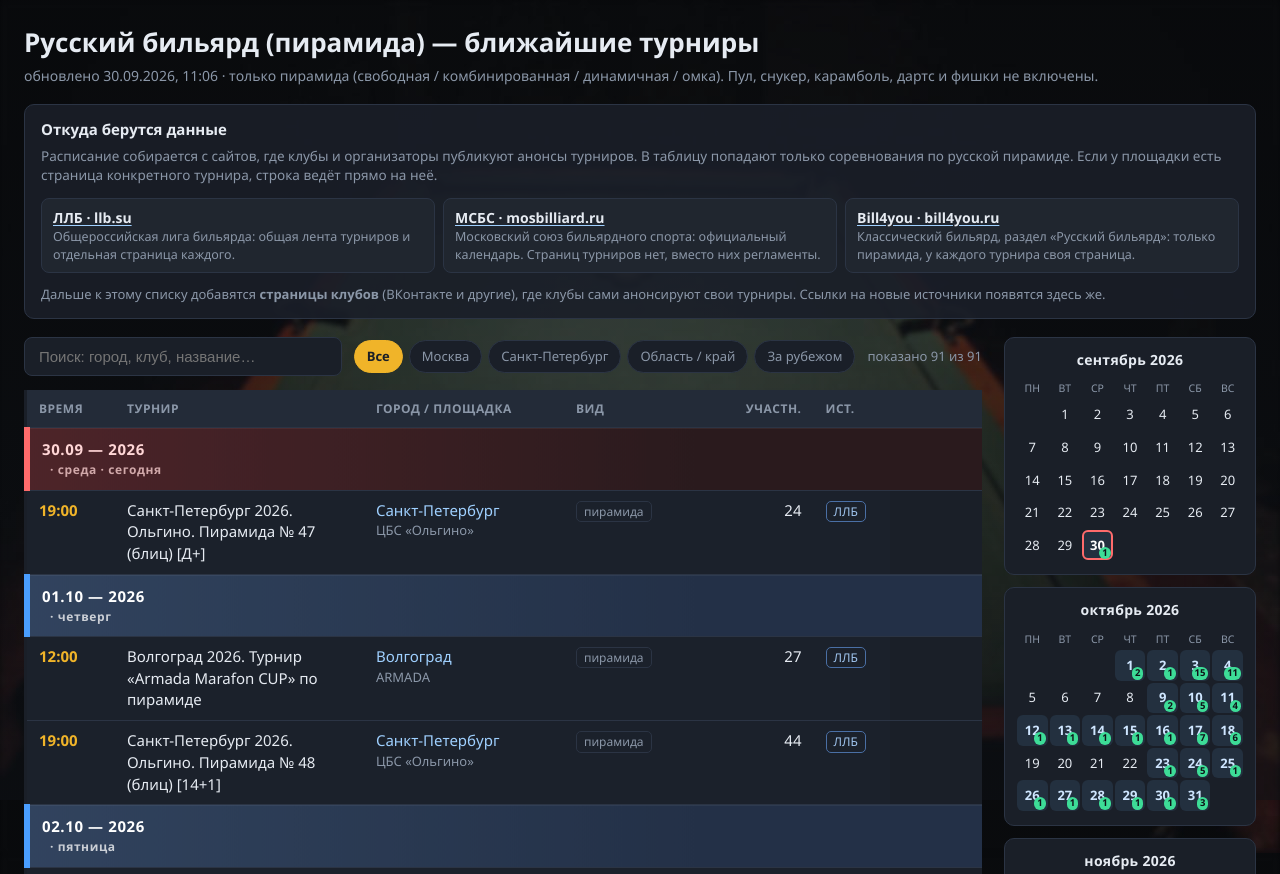
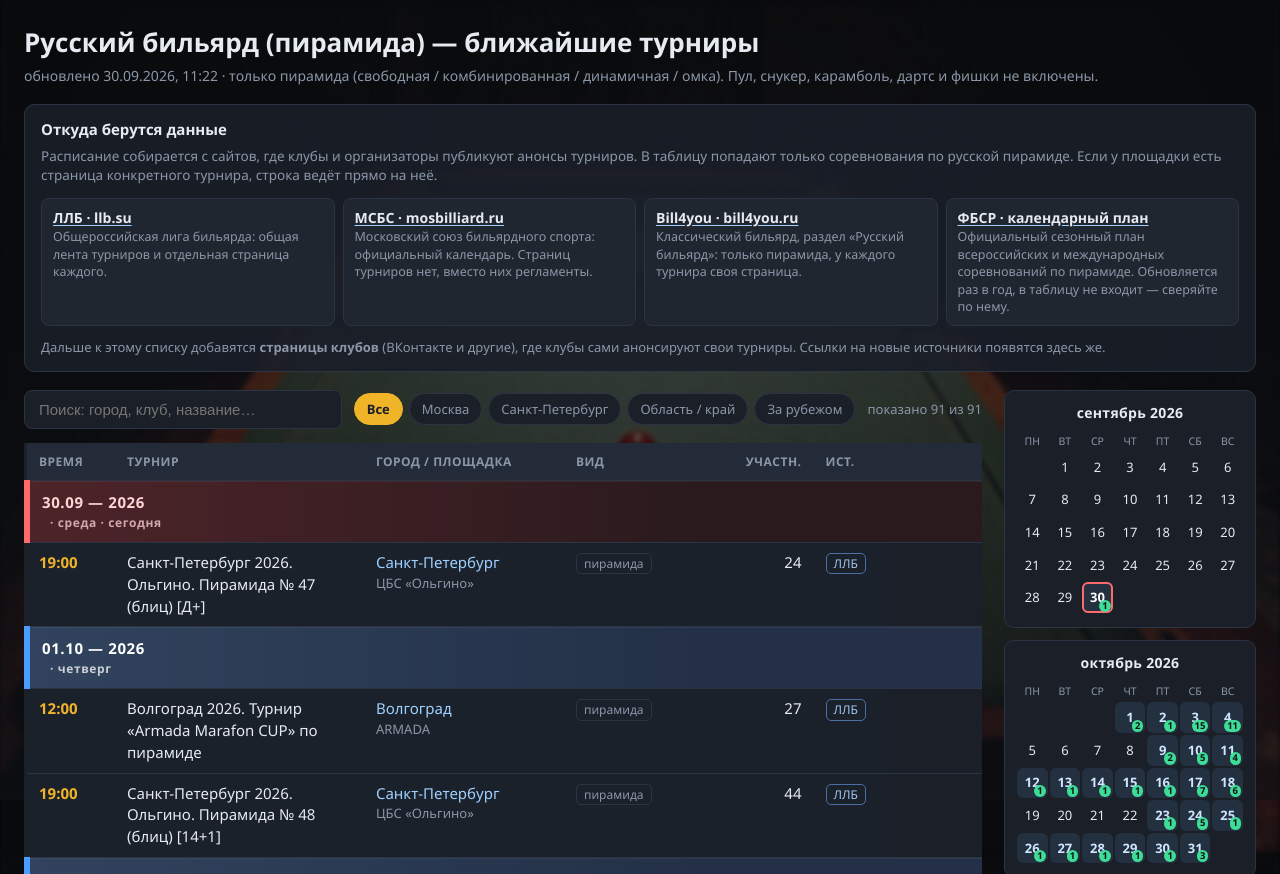
Before and after one commit to billiardpyramid/tournirs, a website: page index.html in a window 1280 px wide. Shown: the top 874 px of the page. Drawn offline with Linux system fonts and the light colour scheme.

Commit message:
Сборка: карточка ФБСР в списке источников

```diff
--- a/index.html
+++ b/index.html
@@ -169,7 +169,7 @@
 
   <h1>Русский бильярд (пирамида) — ближайшие турниры</h1>
   <div class="sub">
-    <span id="upd">обновлено 30.09.2026, 11:06</span> · только пирамида
+    <span id="upd">обновлено 30.09.2026, 11:22</span> · только пирамида
     (свободная / комбинированная / динамичная / омка).
     Пул, снукер, карамболь, дартс и фишки не включены.
   </div>
@@ -195,6 +195,11 @@
         <a href="https://bill4you.ru/rus-billiard/tournament" target="_blank" rel="noopener noreferrer"><b>Bill4you · bill4you.ru</b></a>
         <div class="d">Классический бильярд, раздел «Русский бильярд»: только пирамида, у каждого
           турнира своя страница.</div>
+      </li>
+      <li>
+        <a href="https://www.fbsrf.ru/sites/default/files/17kalendar_fbsr_2026__s_ms.pdf" target="_blank" rel="noopener noreferrer"><b>ФБСР · календарный план</b></a>
+        <div class="d">Официальный сезонный план всероссийских и международных соревнований
+          по пирамиде. Обновляется раз в год, в таблицу не входит — сверяйте по нему.</div>
       </li>
     </ul>
     <p class="srcs-more">
@@ -294,7 +299,7 @@ const ROWS = [
 ["03.10","11:00","Новокузнецк 2026. 7-й тур серии открытых турниров \"Лига Бороды\" по пирамиде","Новокузнецк|Кураж","пирамида","17","ЛЛБ","llb","https://www.llb.su/t/5525626"],
 ["03.10","11:30","Московская пирамида (Сибирка)","Кропоткин|БК Ковбой","пирамида","22","B4Y","b4y","https://bill4you.ru/rus-billiard/tournament/14620"],
 ["03.10","12:00","Санкт-Петербург 2026. ТриК3. Пирамида № 13 (блиц) [Д]","Санкт-Петербург|ТриК3","пирамида","1","ЛЛБ","llb","https://www.llb.su/t/5545206"],
-["03.10","12:30","ЛЛБ 2026. Москва. Пирамида № 71 [К] ≤1300","Москва|33","пирамида","35","ЛЛБ","llb","https://www.llb.su/t/5545899"],
+["03.10","12:30","ЛЛБ 2026. Москва. Пирамида № 71 [К] ≤1300","Москва|33","пирамида","36","ЛЛБ","llb","https://www.llb.su/t/5545899"],
 ["04.10","05:00","Первенство Новосибирска \"Комбинированная пирамида\" (мужчины и женщины 70+)","Новосибирск|\"Федерация\"","комбинированная","0","B4Y","b4y","https://bill4you.ru/rus-billiard/tournament/14611"],
 ["04.10","05:00","Первенство Новосибирска \"Комбинированная пирамида\" (мужчины и женщины 80+)","Новосибирск|\"Федерация\"","комбинированная","0","B4Y","b4y","https://bill4you.ru/rus-billiard/tournament/14612"],
 ["04.10","10:00","ЛЛБ 2026. Чехов. Пирамидa № 12 [К] ≤850","Чехов|BILLIARDS","пирамида","14","ЛЛБ","llb","https://www.llb.su/t/5545433"],
@@ -320,7 +325,7 @@ const ROWS = [
 ["17.10","00:00","Турнир Ново-Иркутской ТЭЦ по свободной пирамиде с продолжением(П.Л.)","Иркутск|БК \"Меткий\"","свободная с продолж.","0","B4Y","b4y","https://bill4you.ru/rus-billiard/tournament/14496"],
 ["17.10","09:30","Ижевск 2026. 1-й этап серии открытых турниров \"Золотая Лига Русского бильярда 2026/2027\" среди ветеранов 60+ по пирамиде","Ижевск|Кино","пирамида","62","ЛЛБ","llb","https://www.llb.su/t/5541770"],
 ["17.10","09:30","Ижевск 2026. 1-й этап серии открытых турниров \"Золотая Лига Русского бильярда 2026\\2027\" среди ветеранов 50-59 лет по пирамиде","Ижевск|Кино","пирамида","41","ЛЛБ","llb","https://www.llb.su/t/5545615"],
-["17.10","10:00","Москва 2026. 8-й этап Премьер Лиги \"Сеньоры России\" по пирамиде","Москва|Модус V.","пирамида","69","ЛЛБ","llb","https://www.llb.su/t/5542450"],
+["17.10","10:00","Москва 2026. 8-й этап Премьер Лиги \"Сеньоры России\" по пирамиде","Москва|Модус V.","пирамида","70","ЛЛБ","llb","https://www.llb.su/t/5542450"],
 ["18.10","10:00","Чемпионат Санкт-Петербурга по пирамиде среди студентов 2026 [С]","Санкт-Петербург|PLAYPOOL","пирамида","0","ЛЛБ","llb","https://www.llb.su/t/5533294"],
 ["18.10","10:00","Чемпионат Санкт-Петербурга по пирамиде среди студенток 2026 [С]","Санкт-Петербург|PLAYPOOL","пирамида","0","ЛЛБ","llb","https://www.llb.su/t/5533295"],
 ["18.10","11:00","ЛЛБ 2026. Калининград. Пирамида № 22 ≤1050","Калининград|11","пирамида","1","ЛЛБ","llb","https://www.llb.su/t/5533306"],
```
